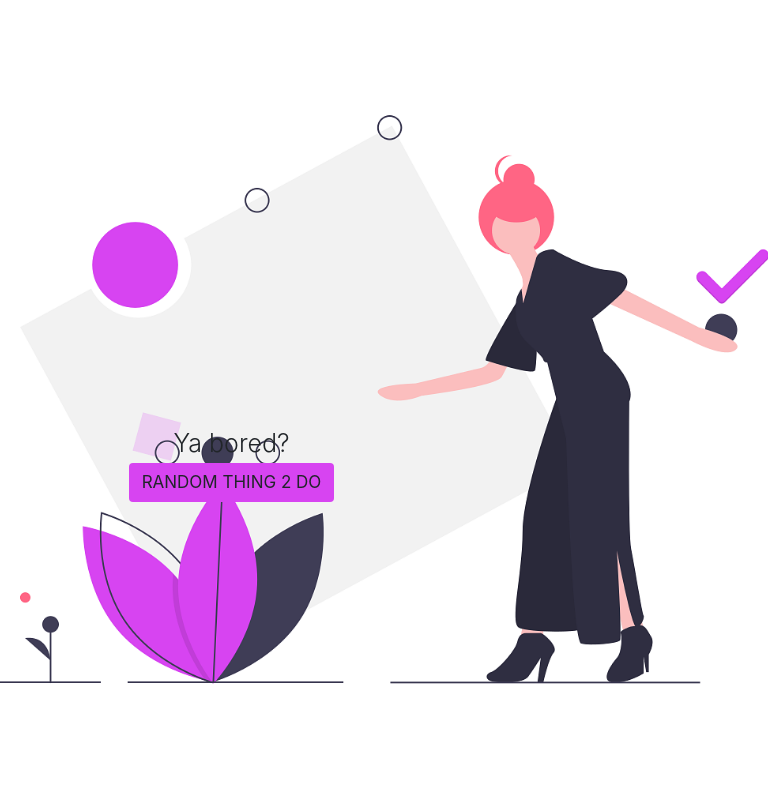
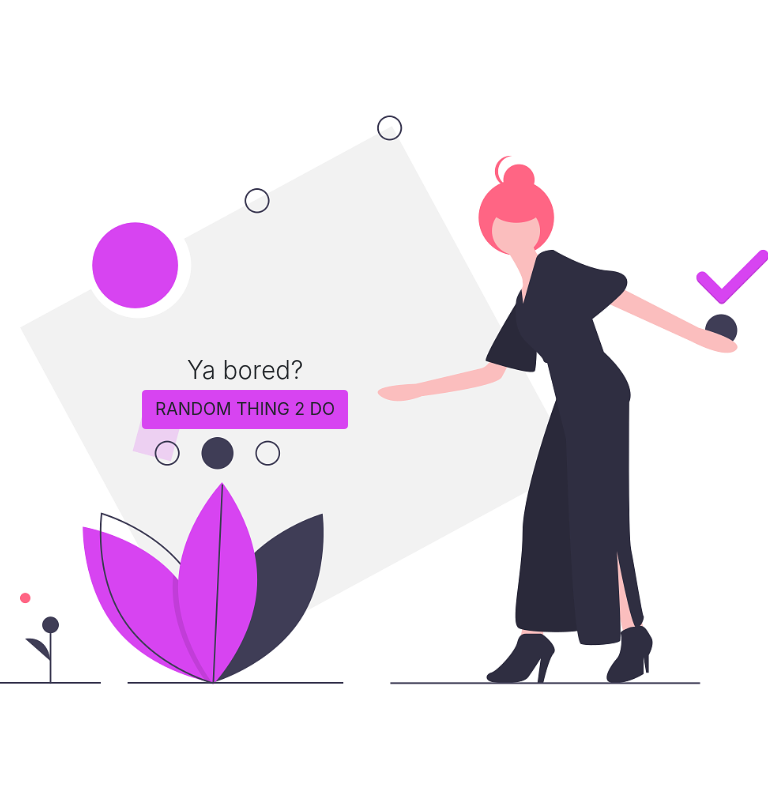
Before and after one commit to vickylz/aburrision, a plain HTML site: page index.html in a window 768 px wide. Drawn offline with Linux system fonts and the light colour scheme.

Commit message:
fixed responsive

```diff
--- a/index.html
+++ b/index.html
@@ -11,17 +11,16 @@
 		<title>Aburrision</title>
 	</head>
 	<body>
-		<div class="container">
-			<div class="row d-flex justify-content-center big">
-				<div class="col-12 col-lg-6 col-md-12 idk">
+			<div class="row d-flex justify-content-center big pl-lg-5 mt-lg-4 mr-lg-0">
+				<div class="col-12 col-lg-6 col-md-12">
 					<div class="row justify-content-center">
-						<div class="col-12">
+						<div class="col-sm-12 col-lg-6">
 							<div class="small" id="small">
-								<p class="lead mt-sm-0 mt-md-5" id="text">Ya bored?</p>
+								<p class="lead mt-sm-0 mt-md-5 mb-sm-0" id="text">Ya bored?</p>
 								<button class="btn" id="boton">RANDOM THING 2 DO</button>
 							</div>
 						</div>
-						<div class="col-2 col-md-2 col-lg-1 justify-content-center" id="reset">
+						<div class="col-2 col-md-2 offset-md-2 col-lg-1 justify-content-center" id="reset">
 							<div>
 								<img class="img-fluid" src="img/reset.jpg" />
 							</div>
@@ -29,7 +28,6 @@
 					</div>
 				</div>
 			</div>
-		</div>
 	<script src="script.js"></script>
 	</body>
 </html>
--- a/script.js
+++ b/script.js
@@ -10,7 +10,7 @@ const fetchNewActivity = () => {
 	fetch('https://www.boredapi.com/api/activity?participants=1')
  		.then(result => result.json())
  		.then(({activity}) => {
-			activityContainer.innerHTML = `<p class="lead mt-sm-2 mt-md-5 mt-lg-5 actividad">${activity}</p>`;
+			activityContainer.innerHTML = `<p class="lead mt-md-5 mt-lg-5 actividad">${activity}</p>`;
 			resetButton.style.display = 'flex';
 	 	})
 		.catch(error => console.log(error));
--- a/styles.css
+++ b/styles.css
@@ -1,6 +1,7 @@
 html {
 	height:100%;
 	overflow-x:hidden;
+
 }
 body {
 	text-align: center;
@@ -10,13 +11,9 @@ body {
 	height:100%;
 }
 @media only screen and (max-width: 768px) {
-	.big {
-		padding-left:160px;
-		padding-bottom:300px;
-		top:287px !important;
-	}
 	body {
 	background-size: 125%;
+	background-repeat:repeat;
 	}
 	.small p {
 	font-size:15px !important;
@@ -28,13 +25,20 @@ body {
 	bottom:20px;
 	}
 	#text {
-		margin-bottom:0px;
+	margin-bottom:0px;
+	}
+	.big {
+	position:absolute !important;
+	top:44% !important;
+	}
+	.actividad {
+	margin-left:15%;
 	}
 }
 @media (min-width: 768px) and (max-width: 1024px) {
 	.big {
-	margin-top:90px;
-	margin-right:150px;
+	right:420px !important;
+	top:38% !important;
 	}
 	.small p {
 	font-size:25px !important;
@@ -42,7 +46,6 @@ body {
 	.btn {
 	font-size: 17px !important;
 	}
-
 }
 .btn {
 	background:#D744F1;
@@ -52,8 +55,8 @@ body {
 }
 .big {
 	position:relative;
-	top: 300px;
-	right: 150px;
+	top: 290px;
+	right: 200px;
 }
 .actividad {
 	font-size:32px !important;
```
Also changed, not shown: 1 other file.
